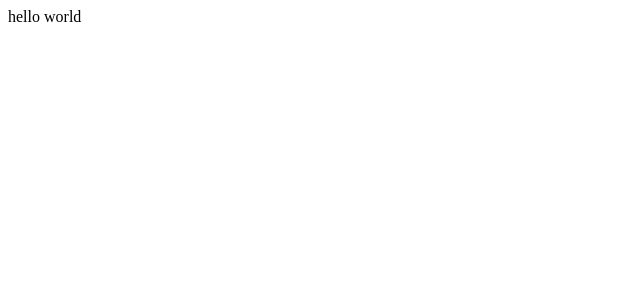
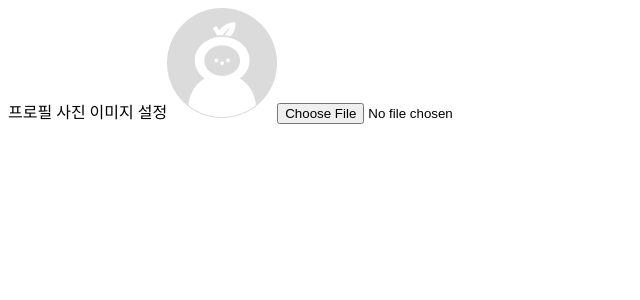
Before and after one commit to SEMINSEMINSEMIN/team15, a React (Create React App) app: page / in a window 1280 px wide. Shown: the top 300 px of the page, without its empty margins (0-640 px from the left). Built offline with nearby package versions, Linux system fonts and the light colour scheme.

Commit message:
Feat: 프로필 이미지 설정 기능 마크업 작성

```diff
--- /dev/null
+++ b/src/App copy.js
@@ -0,0 +1,6 @@
+import React from "react";
+import ProfileImageSet from "./components/shared/ProfileImageSet/ProfileImageSet";
+
+export default function App() {
+    return <ProfileImageSet />;
+}
--- a/src/App.js
+++ b/src/App.js
@@ -1,8 +1,4 @@
 function App() {
-  return (
-    <div>
-      hello world
-    </div>
-  );
+    return <div>hello world</div>;
 }
 export default App;
--- /dev/null
+++ b/src/components/shared/ProfileImageSet/ProfileImageSet.jsx
@@ -0,0 +1,12 @@
+import React from "react";
+
+export default function ProfileImageSet() {
+    const imgFile = "basic-profile-img.png";
+    return (
+        <label>
+            <span>프로필 사진 이미지 설정</span>
+            <img src={require(`../../../assets/${imgFile}`)} alt="" />
+            <input type="file" accept="image/*" />
+        </label>
+    );
+}
--- a/src/index.js
+++ b/src/index.js
@@ -1,7 +1,7 @@
 import React from "react";
 // import ReactDOM from 'react-dom'; //구버전
 import { createRoot } from "react-dom/client";
-import App from "./App";
+import App from "./App copy";
 
 const container = document.getElementById("root");
 const root = createRoot(container);
```
Also changed, not shown: src/components/ProfileImageSet.jsx (deleted).
